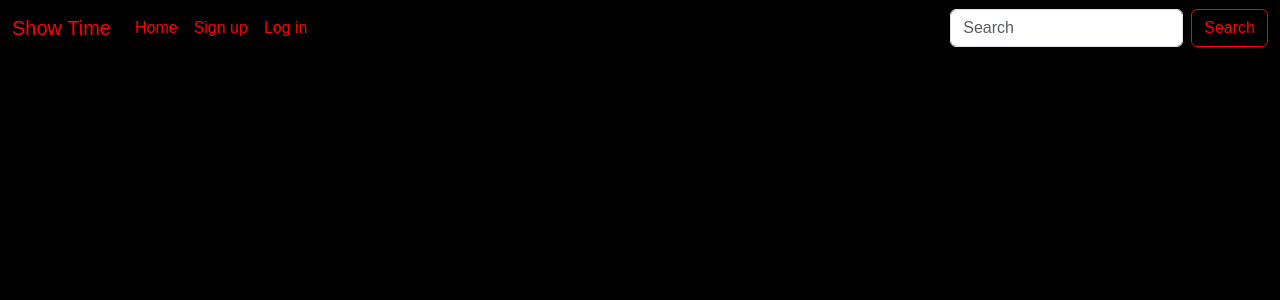
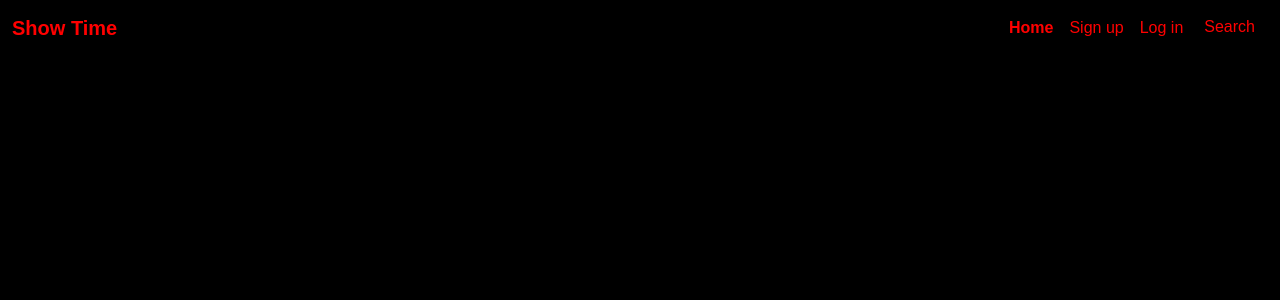
Before and after one commit to aloha1357/showtime, an Angular app: page / in a window 1280 px wide. Shown: the top 300 px of the page. Built offline with nearby package versions, Linux system fonts and the light colour scheme.

Commit message:
Update Angular dependencies and styling ,Search Bar....

```diff
--- a/package.json
+++ b/package.json
@@ -15,7 +15,7 @@
     "@angular/common": "^17.3.0",
     "@angular/compiler": "^17.3.0",
     "@angular/core": "^17.3.0",
-    "@angular/forms": "^17.3.0",
+    "@angular/forms": "^17.3.2",
     "@angular/platform-browser": "^17.3.0",
     "@angular/platform-browser-dynamic": "^17.3.0",
     "@angular/platform-server": "^17.3.0",
--- a/src/app/app.component.css
+++ b/src/app/app.component.css
@@ -1,6 +1,8 @@
 .navbar-brand,
 .nav-link.active[aria-current="page"] {
     color: red !important;
+    font: bold;
+    font-weight: 700;
 }
 
 
@@ -14,14 +16,15 @@
 /* 將"Search"按鈕設為紅色 */
 
 .btn-outline-success {
-    color: red !important;
-    border-color: red !important;
+    color: #ff0000 !important;
+    background-color: rgb(0, 0, 0) !important;
+    border-color: rgb(0, 0, 0) !important;
 }
 
 .btn-outline-success:hover {
-    color: #fff !important;
-    background-color: red !important;
-    border-color: red !important;
+    color: #ff0000 !important;
+    background-color: rgb(0, 0, 0) !important;
+    border-color: rgb(0, 0, 0) !important;
 }
 
 
--- a/src/app/app.component.html
+++ b/src/app/app.component.html
@@ -1,12 +1,12 @@
 <!--navbarbegin-->
 <nav class="navbar navbar-expand-lg fixed-top">
-    <div class="container-fluid">
+    <div class="container-fluid justify-content-between">
         <a class="navbar-brand" href="#">Show Time</a>
         <button class="navbar-toggler" type="button" data-bs-toggle="collapse" data-bs-target="#navbarSupportedContent" aria-controls="navbarSupportedContent" aria-expanded="false" aria-label="Toggle navigation">
-      <span class="navbar-toggler-icon"></span>
-    </button>
+          <span class="navbar-toggler-icon"></span>
+      </button>
         <div class="collapse navbar-collapse" id="navbarSupportedContent">
-            <ul class="navbar-nav me-auto mb-2 mb-lg-0">
+            <ul class="navbar-nav ms-auto mb-2 mb-lg-0">
                 <li class="nav-item">
                     <a class="nav-link active" aria-current="page" href="#">Home</a>
                 </li>
@@ -16,12 +16,19 @@
                 <li class="nav-item">
                     <a class="nav-link" href="#">Log in</a>
                 </li>
+                <li class="nav-item" *ngIf="!showSearch">
+                    <button class="btn btn-outline-success" type="button" (click)="toggleSearch()">
+                    Search
+                  </button>
+                </li>
             </ul>
-            <form class="d-flex" role="search">
-                <input class="form-control me-2" type="search" placeholder="Search" aria-label="Search" />
-                <button class="btn btn-outline-success" type="submit">
-          Search
-        </button>
+            <form class="d-flex" *ngIf="showSearch" (submit)="onSearch()">
+                <input class="form-control me-2" type="search" placeholder="Search" aria-label="Search" [(ngModel)]="searchTerm" name="searchTerm">
+                <button class="btn btn-outline-success" type="search">
+                  Submit
+              </button>
+                <!-- Optionally, include a close button to hide the search form -->
+                <!-- <button class="btn btn-outline-danger" type="button" (click)="showSearch=false">Close</button> -->
             </form>
         </div>
     </div>
--- a/src/app/app.component.ts
+++ b/src/app/app.component.ts
@@ -1,13 +1,34 @@
 import { Component,HostListener } from '@angular/core';
+import { FormsModule } from '@angular/forms';
 import { RouterOutlet } from '@angular/router';
+import { CommonModule } from '@angular/common';
 
 @Component({
   selector: 'app-root',
   standalone: true,
-  imports: [RouterOutlet],
+  imports: [CommonModule, RouterOutlet,FormsModule],
   templateUrl: './app.component.html',
-  styleUrl: './app.component.css'
+  styleUrls: ['./app.component.css']
 })
+
 export class AppComponent {
   title = 'showtime';
+  showSearch = false; // 控制搜索框显示的属性
+  searchTerm: string = ''; // Add searchTerm property
+
+  toggleSearch(event?: MouseEvent): void {
+    // 如果已经显示搜索输入框，那么点击按钮应该是提交搜索
+    if (this.showSearch) {
+      this.onSearch();
+    } else {
+      this.showSearch = true;
+      event?.preventDefault(); // 阻止表单提交
+    }
+  }
+
+  onSearch(): void {
+    // 执行搜索操作，比如调用服务或者跳转页面
+    console.log('Searching for: ', this.searchTerm);
+    this.showSearch = false; // 搜索后隐藏输入框
+  }
 }
```
Also changed, not shown: 1 other file (tests, documents, lock files or other folders).
